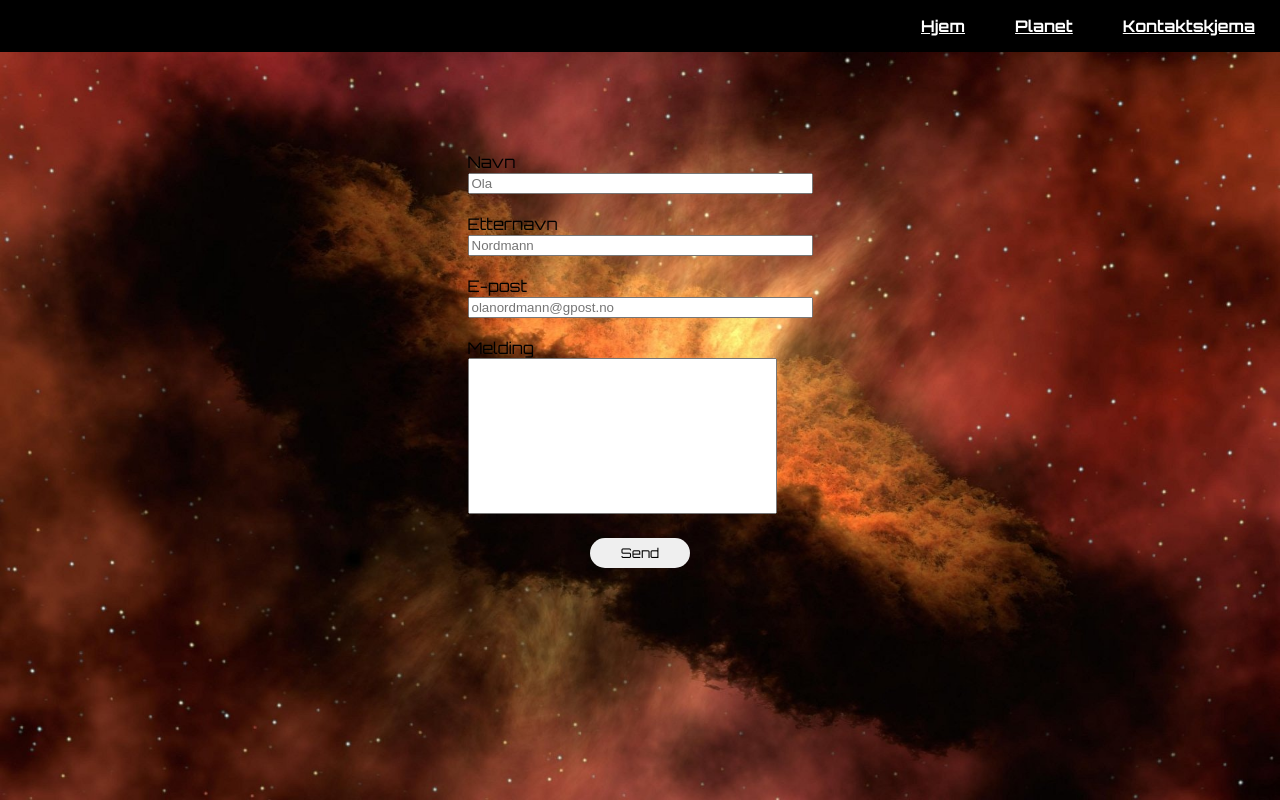
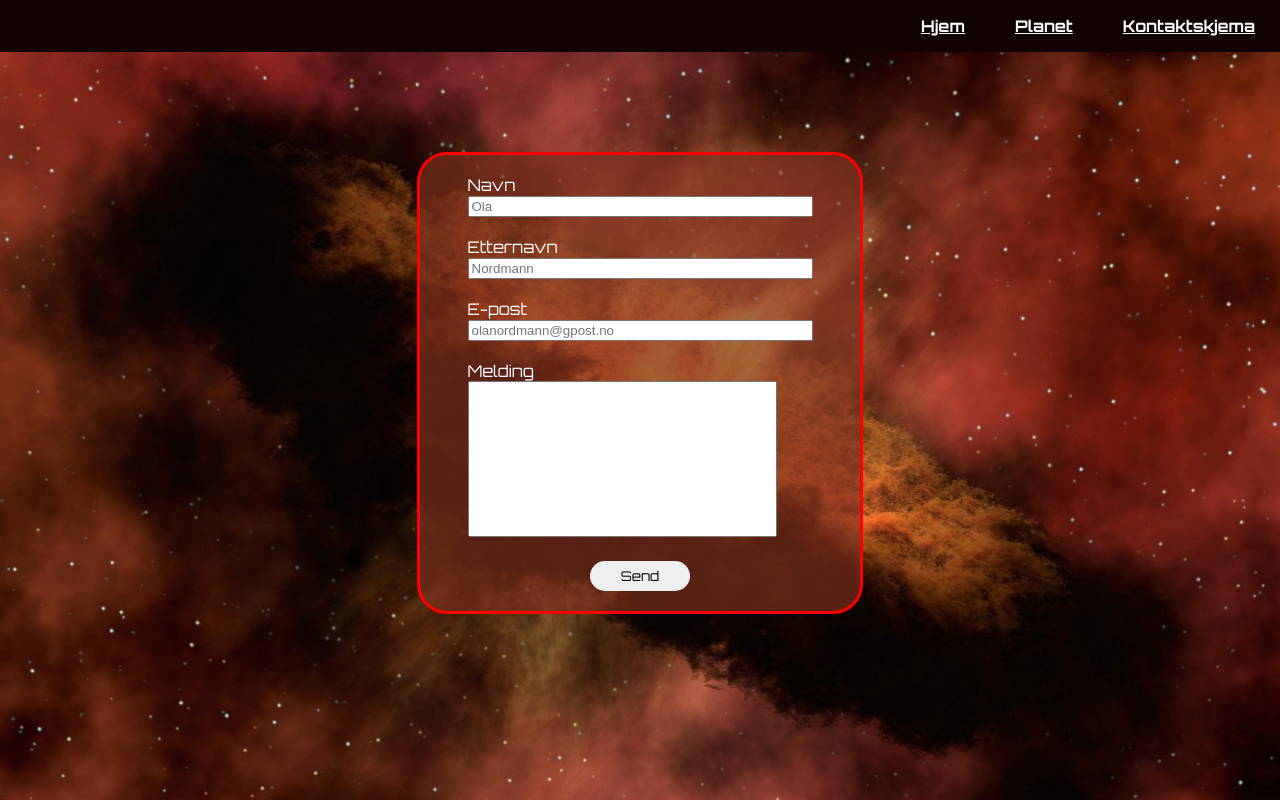
Before and after one commit to JulieKodehode/Hostprosjekt-JulieSteffenThomas, a plain HTML site: page kontaktskjema.html in a window 1280 px wide. Drawn offline with Linux system fonts and the light colour scheme; a web font is replaced by a local one.

Commit message:
La til bakgrunnsboks med opacity på kontaktskjema

```diff
--- a/kontaktskjema.css
+++ b/kontaktskjema.css
@@ -19,6 +19,7 @@ body {
   font-family: "Orbitron", sans-serif;
   background-image: url(images/1.jpg);
   background-size: cover;
+  color: white;
 }
 
 /* All headings */
@@ -37,7 +38,7 @@ p {
 .navBar {
   display: flex;
   justify-content: flex-end;
-  background-color: black;
+  background-color: #120402;
   color: white;
 }
 
@@ -92,6 +93,12 @@ footer MÅ ha flex-shrink: 0; */
   display: flex;
   justify-content: center;
   margin-top: 100px;
+  border: red solid 3px;
+  background-color: #7c2f1eb0;
+  width: 400px;
+  margin: 100px auto;
+  padding: 20px;
+  border-radius: 30px;
 }
 
 .flexButton {
```
